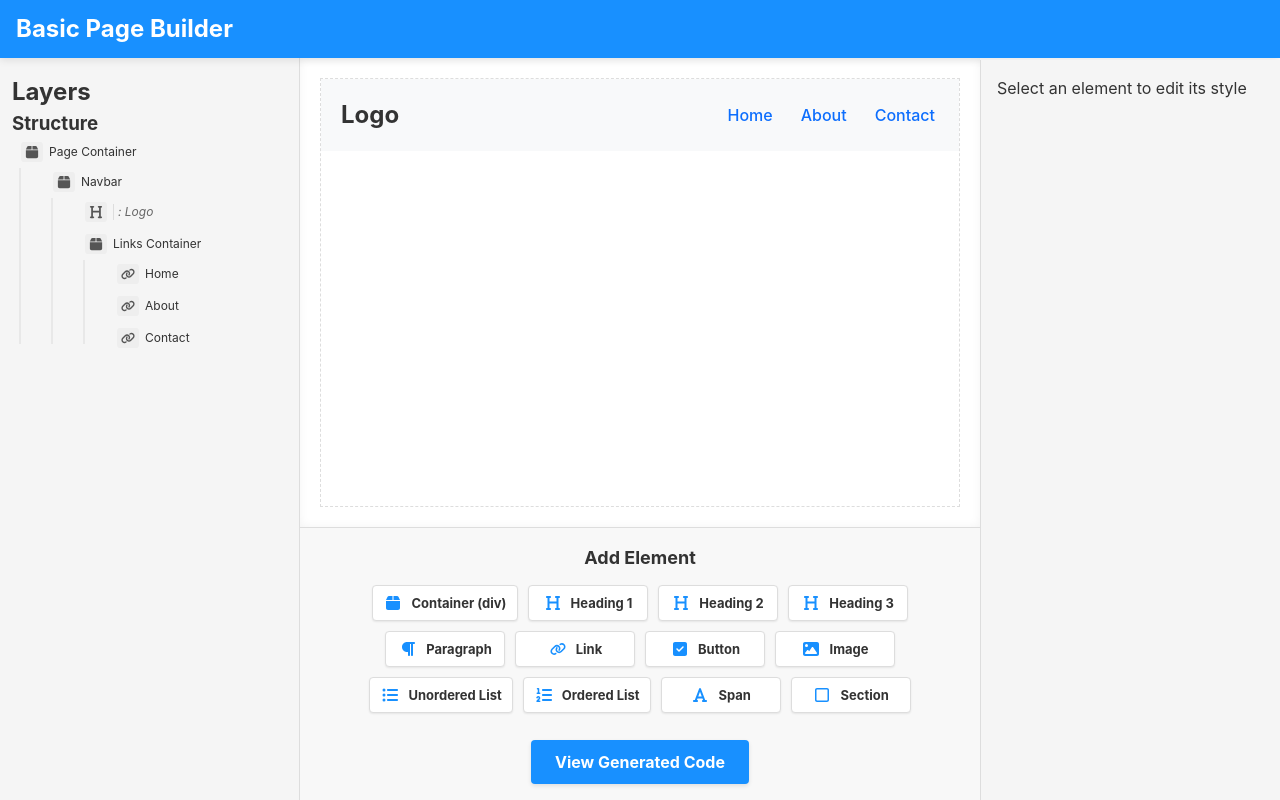
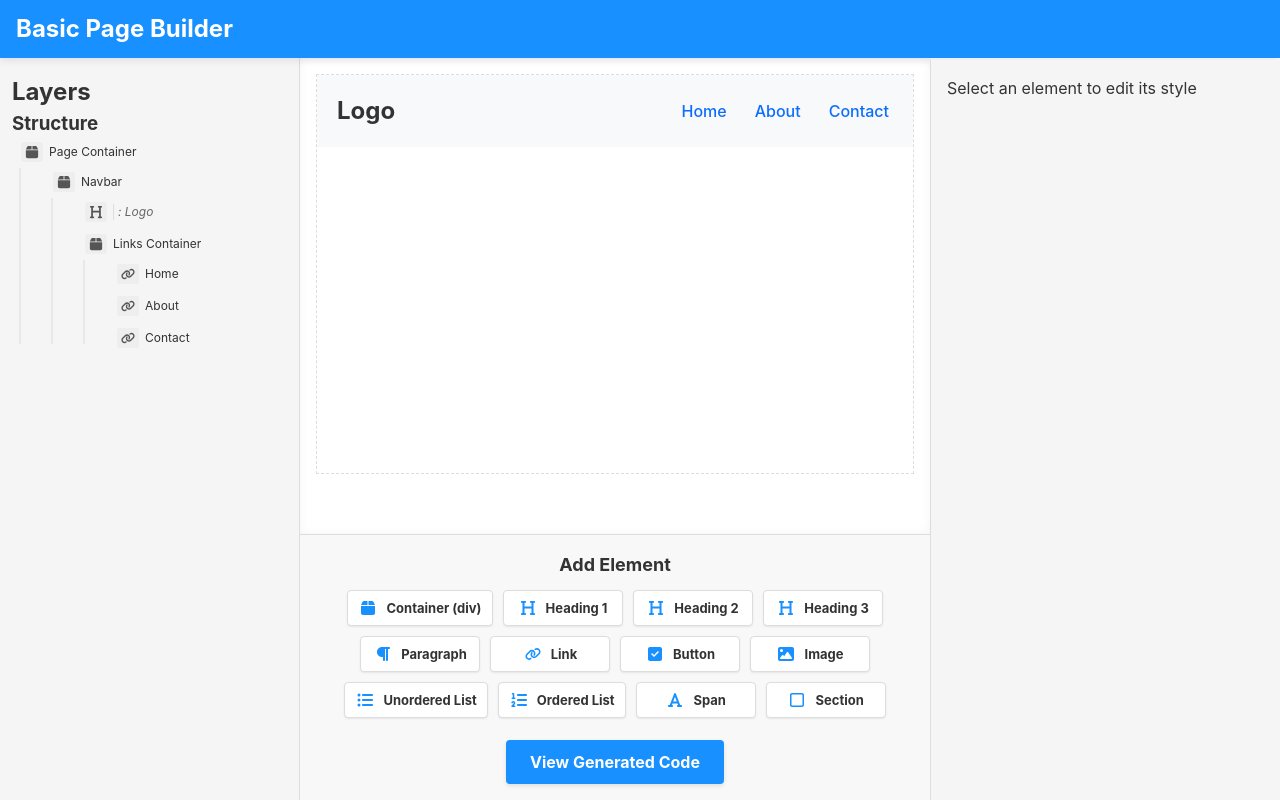
Before and after one commit to enesmuzaffer22/basic-page-builder-made-by-ai, a React (Vite) app: page / in a window 1280 px wide. Built offline with nearby package versions, Linux system fonts and the light colour scheme.

Commit message:
fix: edited app layout.

```diff
--- a/src/App.css
+++ b/src/App.css
@@ -72,6 +72,7 @@ html {
   flex-direction: column;
   overflow: hidden;
   background-color: #fff;
+  padding-right: 350px; /* Match exactly the width of style-editor-panel */
   transition: padding-right 0.3s ease;
 }
 
@@ -80,7 +81,7 @@ html {
   position: fixed;
   right: 0;
   top: 60px;
-  width: 300px;
+  width: 350px; /* Fixed width for consistency */
   height: calc(100vh - 60px);
   background-color: #f5f5f5;
   z-index: 100;
@@ -118,6 +119,7 @@ button:active {
     width: 100%;
     height: auto;
     max-height: 50vh;
+    max-width: 100%;
   }
 }
 
--- a/src/App.tsx
+++ b/src/App.tsx
@@ -13,7 +13,7 @@ function App() {
 
       <main className="app-main">
         <LayersPanel />
-        <div className="app-right-panel" style={{ paddingRight: "300px" }}>
+        <div className="app-right-panel">
           <PreviewScreen />
           <ExportPanel />
         </div>
--- a/src/components/ExportPanel.tsx
+++ b/src/components/ExportPanel.tsx
@@ -125,10 +125,10 @@ ${css}
         background: "#f8f8f8",
       }}
     >
-      <div style={{ marginBottom: "20px" }}>
+      <div style={{ marginBottom: "15px" }}>
         <h3
           style={{
-            marginBottom: "12px",
+            marginBottom: "10px",
             textAlign: "center",
             fontSize: "18px",
             color: "#333",
@@ -142,7 +142,7 @@ ${css}
             flexWrap: "wrap",
             gap: "6px",
             justifyContent: "center",
-            marginBottom: "25px",
+            marginBottom: "20px",
           }}
         >
           {AVAILABLE_ELEMENTS.map(({ type, label }) => (
--- a/src/components/PreviewScreen.tsx
+++ b/src/components/PreviewScreen.tsx
@@ -43,7 +43,6 @@ const PreviewScreen: React.FC = () => {
   const selectElement = usePageBuilderStore((state) => state.selectElement);
   const getElementsTree = usePageBuilderStore((state) => state.getElementsTree);
   const elements = usePageBuilderStore((state) => state.elements);
-  const deleteListItem = usePageBuilderStore((state) => state.deleteListItem);
 
   // Get the complete element tree using useMemo to prevent unnecessary recalculations
   const elementTree = useMemo(
@@ -219,50 +218,9 @@ const PreviewScreen: React.FC = () => {
                     wordBreak: "break-word",
                     overflowWrap: "break-word",
                     display: "list-item", // Ensure list item behavior
-                    position: "relative", // For positioning the delete button
-                    paddingRight: "30px", // Make space for delete button
                   }}
                 >
                   {item}
-                  {isSelected && ( // Only show delete button when list is selected
-                    <button
-                      onClick={(e) => {
-                        e.stopPropagation(); // Prevent list selection
-                        deleteListItem(id, index);
-                      }}
-                      style={{
-                        position: "absolute",
-                        right: "0",
-                        top: "50%",
-                        transform: "translateY(-50%)",
-                        background: "#ff4d4f",
-                        color: "white",
-                        border: "none",
-                        borderRadius: "50%", // Ensure perfect circle
-                        width: "18px",
-                        height: "18px", // Equal width and height for perfect circle
-                        fontSize: "12px",
-                        lineHeight: "1",
-                        display: "flex",
-                        alignItems: "center",
-                        justifyContent: "center",
-                        cursor: "pointer",
-                        opacity: "0.8",
-                        transition: "opacity 0.2s",
-                        padding: 0, // Remove padding that could distort the circle
-                        overflow: "hidden", // Ensure content doesn't overflow
-                        fontFamily: "Arial, sans-serif", // Consistent font
-                        boxShadow: "0 1px 2px rgba(0,0,0,0.2)", // Add subtle shadow
-                      }}
-                      title="Delete list item"
-                      onMouseOver={(e) => (e.currentTarget.style.opacity = "1")}
-                      onMouseOut={(e) =>
-                        (e.currentTarget.style.opacity = "0.8")
-                      }
-                    >
-                      ✕
-                    </button>
-                  )}
                 </li>
               ))
             : [1, 2, 3].map((i) => (
@@ -309,7 +267,7 @@ const PreviewScreen: React.FC = () => {
       style={{
         flex: 1,
         height: "100%",
-        padding: "20px",
+        padding: "16px",
         background: "#fff",
         overflow: "auto",
         boxShadow: "inset 0 0 10px rgba(0, 0, 0, 0.05)",
@@ -319,7 +277,7 @@ const PreviewScreen: React.FC = () => {
       <div
         style={{
           width: "100%",
-          height: "100%",
+          minHeight: "400px",
           border: "1px dashed #ddd",
           position: "relative",
           overflow: "hidden",
--- a/src/components/StyleEditor.tsx
+++ b/src/components/StyleEditor.tsx
@@ -153,7 +153,7 @@ const StyleEditor: React.FC = () => {
 
   if (!selectedElementId) {
     return (
-      <div className="style-editor-panel">
+      <div className="style-editor-panel" style={{ boxSizing: "border-box" }}>
         <p>Select an element to edit its style</p>
       </div>
     );
@@ -213,7 +213,7 @@ const StyleEditor: React.FC = () => {
   const displayName = isGroup ? groupName : content;
 
   return (
-    <div className="style-editor-panel">
+    <div className="style-editor-panel" style={{ boxSizing: "border-box" }}>
       <h3>Style Editor - {type}</h3>
 
       {/* Element name editor for divs and groups */}
```
